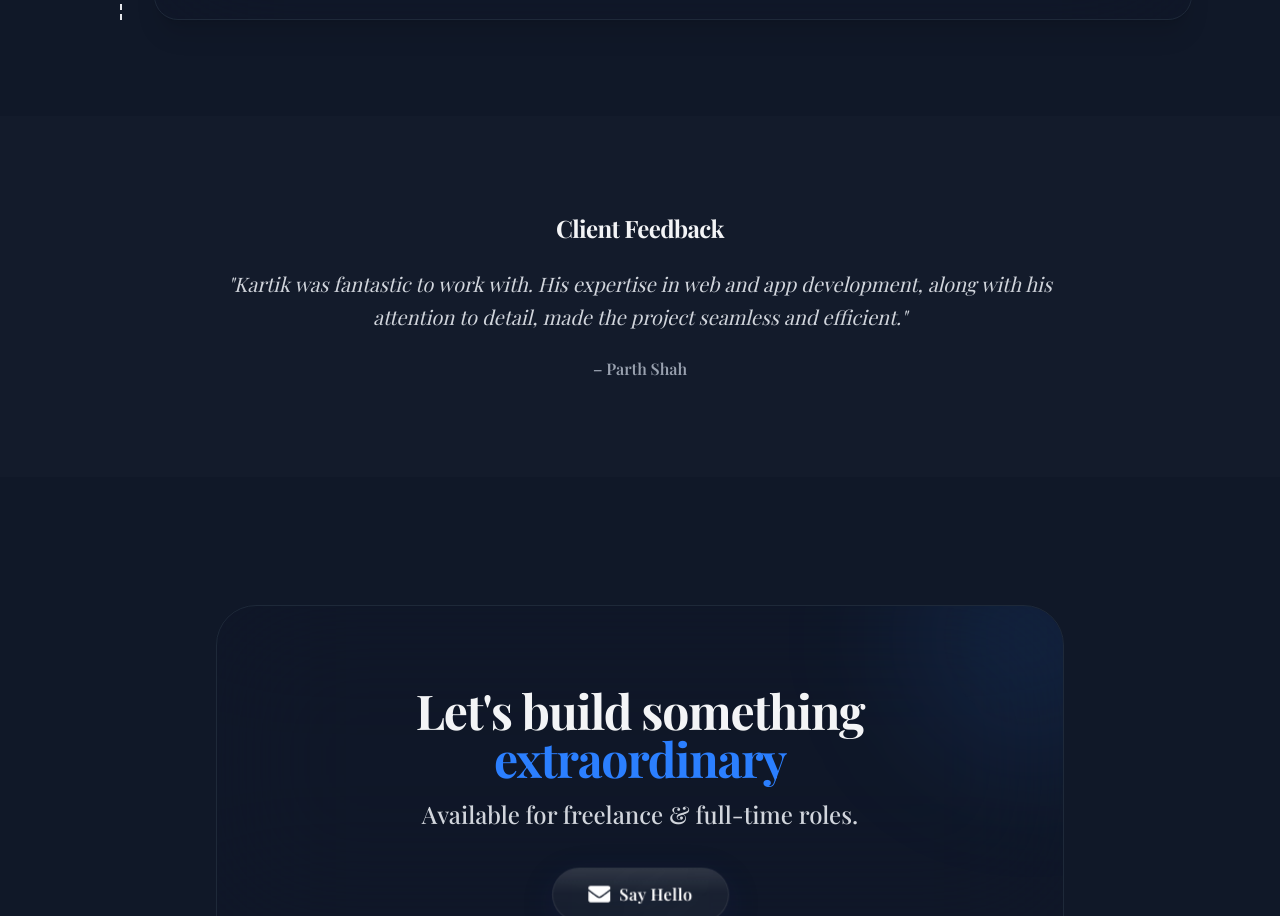
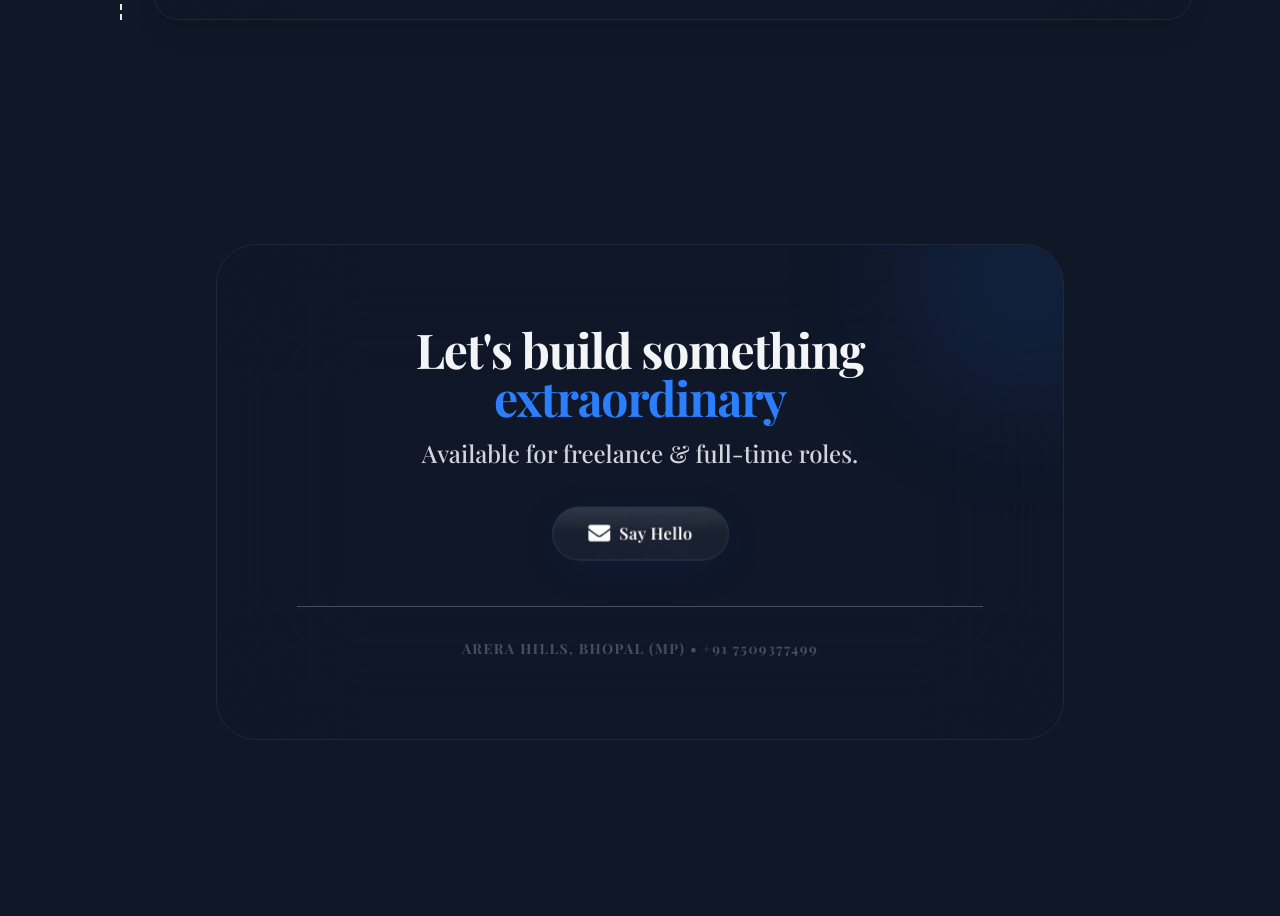
Before and after one commit to kartik-613/kartik_portfolio, a React (Vite) app: page / in a window 1280 px wide. Shown: the part 3964-4880 px from the top of the page. Built offline with nearby package versions, Linux system fonts and the light colour scheme; a web font is replaced by a local one.

Commit message:
feat: remove client feedback section

```diff
--- a/src/App.jsx
+++ b/src/App.jsx
@@ -529,29 +529,6 @@ export default function App() {
           </div>
         </section>
 
-        {/* Testimonial / Quick reference */}
-        <section
-          className={`py-16 md:py-24 ${theme === "dark" ? "bg-gray-800/20" : "bg-white"}`}
-        >
-          <div className="max-w-4xl mx-auto px-6 text-center">
-            <h3 className="text-2xl font-bold mb-6 tracking-tight">Client Feedback</h3>
-            <p
-              className={`italic text-xl leading-relaxed ${theme === "dark" ? "text-gray-300" : "text-slate-700"
-                }`}
-            >
-              "Kartik was fantastic to work with. His expertise in web and app
-              development, along with his attention to detail, made the project
-              seamless and efficient."
-            </p>
-            <div
-              className={`mt-6 text-base font-semibold ${theme === "dark" ? "text-gray-400" : "text-gray-600"
-                }`}
-            >
-              – Parth Shah
-            </div>
-          </div>
-        </section>
-
         {/* Contact */}
         <section id="contact" className="max-w-4xl mx-auto px-6 py-16 md:py-32">
           <div
```
